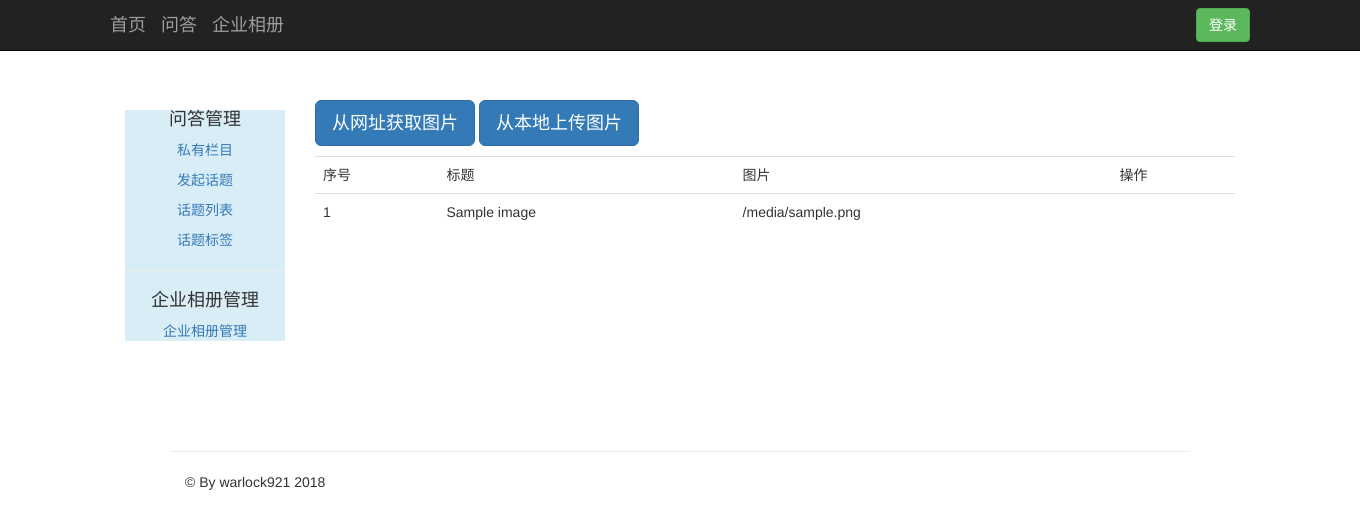
After one commit to warlock921/thinkheh, a Django app: template templates/imageload/list_images.html in a window 1360 px wide. The commit adds this page. Shown: the top 529 px of the page. Run offline with Django 3.2, Linux system fonts and the light colour scheme; the template is opened without the code that fills it: most values are stand-ins (such as "Sample title", 1, 10 or a date in 2020); parts of the project's set-up code (start-up, migrations or seed data) failed here and were passed over; some libraries are stand-ins or nearby versions.

Commit message:
添加图片管理-添加图片-ajax函数

```diff
--- a/imageload/views.py
+++ b/imageload/views.py
@@ -22,5 +22,5 @@ def upload_image(request):
 
 @login_required(login_url='/account/login')
 def list_images(request):
-	images = ImageLoad.objecs.filter(user=request.user)
+	images = ImageLoad.objects.filter(user=request.user)
 	return render(request,'imageload/list_images.html',{"images":images})
--- a/templates/article/header.html
+++ b/templates/article/header.html
@@ -12,6 +12,7 @@
       <ul class="nav navbar-nav" role="navigation">
         <li><a class="navbar-brand" href="{% url 'mainsite:mainsite_title' %}">首页</a></li>
         <li><a class="navbar-brand" href="{% url 'article:article_titles' %}">问答</a></li>
+        <li><a class="navbar-brand" href="{% url 'imageload:list_images' %}">企业相册</a></li>
       </ul>
     </div>
     <div id="navbar" class="navbar-collapse collapse navbar-right">
--- a/templates/article/leftslider.html
+++ b/templates/article/leftslider.html
@@ -6,4 +6,9 @@
 		<p><a href="{% url 'article:article_list' %}">话题列表</a></p>
 		<p><a href="{% url 'article:article_tag' %}">话题标签</a></p>
 	</div>
+	<hr>
+	<div div class="text-center" style="margin-top: 5px">
+		<p><h4>企业相册管理</h4></p>
+		<p><a href="{% url 'imageload:list_images' %}">企业相册管理</a></p>
+	</div>
 </div>
--- /dev/null
+++ b/templates/imageload/list_images.html
@@ -0,0 +1,34 @@
+{% extends "article/base.html" %}
+
+{% load staticfiles %}
+
+{% block title %}
+    企业相册
+{% endblock title %}
+
+{% block content %}
+    <div>
+    	<button type="button" class="btn btn-primary btn-lg" onclick="addImage()">从网址获取图片</button>
+    	<button type="button" class="btn btn-primary btn-lg" onclick="addImage()">从本地上传图片</button>
+    	<div style="margin-top: 10px">
+    		<table class="table table-hover">
+    			<tr>
+    				<td>序号</td>
+    				<td>标题</td>
+    				<td>图片</td>
+    				<td>操作</td>
+    			</tr>
+    			{% for image in images %}
+    				<tr>
+    					<td>{{forloop.counter}}</td>
+    					<td>{{image.title}}</td>
+    					<td>{{image.image}}</td>
+    					<td><a name="delete" href="javascript:" onclick="del_image(this,{{image.id}})"><span class="glypyicon glypyicon-trash" style="margin-left: 20px;"></span></a></td>
+    				</tr>
+    			{% empty %}
+    			<p>还没有图片，请点击上面的按钮添加图片</p>
+    			{% endfor %}
+    		</table>
+    	</div>
+    </div>
+{% endblock content %}
```
